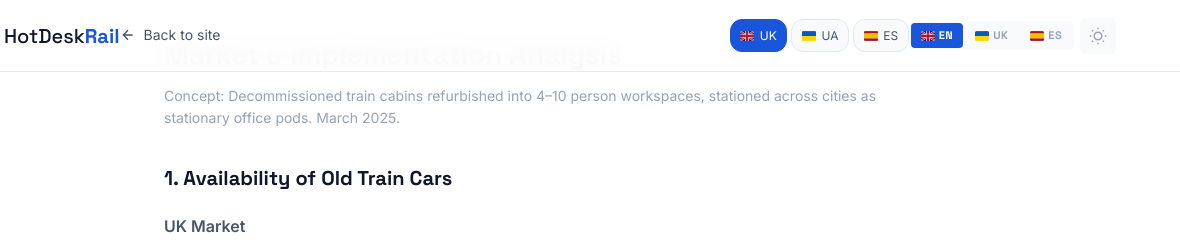
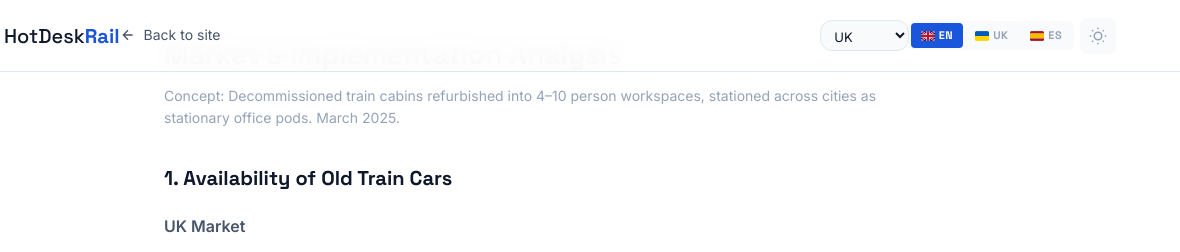
Before and after one commit to BuenGenio/hotdesk.rail, a plain HTML site: page market-analysis.html in a window 1280 px wide. Shown: the top 252 px of the page, 100-1280 px from the left. Drawn offline with Linux system fonts and the light colour scheme.

Commit message:
Fix market analysis translations: I18N first, then MA_DATA
- Prioritize I18N for translated labels (section titles, headers)
- Use MA_DATA for country content when key not in I18N
- Allow empty string translations (val != null instead of val &&)

```diff
--- a/market-analysis.html
+++ b/market-analysis.html
@@ -29,11 +29,7 @@
     .ma-summary { background: var(--clr-surface); border-radius: var(--radius); padding: 1.25rem; margin-top: 2rem; }
     .ma-summary table { margin: 0; }
     .ma-note { font-size: 0.8125rem; color: var(--clr-text-muted); margin-top: 2rem; font-style: italic; }
-    .ma-country-switcher { display: flex; gap: 0.25rem; }
-    .ma-country-switcher .country-btn { display: inline-flex; align-items: center; gap: 0.35rem; padding: 0.35rem 0.6rem; font-size: 0.75rem; background: var(--clr-surface); border: 1px solid var(--clr-border); border-radius: var(--radius); color: var(--clr-text-secondary); cursor: pointer; transition: all 0.2s; }
-    .ma-country-switcher .country-btn:hover { color: var(--clr-text); border-color: var(--clr-text-muted); }
-    .ma-country-switcher .country-btn.active { background: var(--clr-primary); color: #fff; border-color: var(--clr-primary); }
-    .ma-country-switcher .country-btn .flag { width: 14px; height: 10px; border-radius: 1px; }
+    .ma-country-select { padding: 0.35rem 0.6rem; font-size: 0.8125rem; background: var(--clr-surface); border: 1px solid var(--clr-border); border-radius: var(--radius); color: var(--clr-text); cursor: pointer; }
   </style>
 </head>
 <body>
@@ -53,11 +49,11 @@
       </a>
       <a href="index.html" class="ma-back" id="maBack"><svg width="16" height="16" viewBox="0 0 24 24" fill="none" stroke="currentColor" stroke-width="2"><path d="M19 12H5M12 19l-7-7 7-7"/></svg> <span id="maBackText">Back to site</span></a>
       <div style="flex:1"></div>
-      <div class="country-switcher ma-country-switcher" id="countrySwitcher" title="Data source">
-        <button class="country-btn" data-country="uk"><svg class="flag" viewBox="0 0 20 14"><rect width="20" height="14" fill="#012169"/><path d="M0 0l20 14M20 0L0 14" stroke="#fff" stroke-width="2.8"/><path d="M0 0l20 14M20 0L0 14" stroke="#C8102E" stroke-width="1.6"/><path d="M10 0v14M0 7h20" stroke="#fff" stroke-width="4.6"/><path d="M10 0v14M0 7h20" stroke="#C8102E" stroke-width="2.8"/></svg>UK</button>
-        <button class="country-btn" data-country="ua"><svg class="flag" viewBox="0 0 20 14"><rect width="20" height="7" fill="#005BBB"/><rect y="7" width="20" height="7" fill="#FFD500"/></svg>UA</button>
-        <button class="country-btn" data-country="es"><svg class="flag" viewBox="0 0 20 14"><rect width="20" height="3.5" fill="#AA151B"/><rect y="3.5" width="20" height="7" fill="#F1BF00"/><rect y="10.5" width="20" height="3.5" fill="#AA151B"/></svg>ES</button>
-      </div>
+      <select class="ma-country-select" id="countrySelect" title="Data source" aria-label="Data source">
+        <option value="uk">UK</option>
+        <option value="ua">Ukraine</option>
+        <option value="es">Spain</option>
+      </select>
       <div class="lang-switcher" id="langSwitcher">
         <button class="lang-btn" data-lang="en"><svg class="flag" viewBox="0 0 20 14"><rect width="20" height="14" fill="#012169"/><path d="M0 0l20 14M20 0L0 14" stroke="#fff" stroke-width="2.8"/><path d="M0 0l20 14M20 0L0 14" stroke="#C8102E" stroke-width="1.6"/><path d="M10 0v14M0 7h20" stroke="#fff" stroke-width="4.6"/><path d="M10 0v14M0 7h20" stroke="#C8102E" stroke-width="2.8"/></svg>EN</button>
         <button class="lang-btn" data-lang="uk"><svg class="flag" viewBox="0 0 20 14"><rect width="20" height="7" fill="#005BBB"/><rect y="7" width="20" height="7" fill="#FFD500"/></svg>UK</button>
@@ -198,11 +194,11 @@
       let currentCountry = (urlCountry && ['uk','ua','es'].includes(urlCountry)) ? urlCountry : (localStorage.getItem('hdr_ma_country') || 'uk');
 
       const t = (key) => {
+        if (typeof I18N !== 'undefined' && I18N[currentLang] && key in I18N[currentLang])
+          return I18N[currentLang][key];
         if (typeof MA_DATA !== 'undefined' && MA_DATA[currentCountry] && key in MA_DATA[currentCountry])
           return MA_DATA[currentCountry][key];
-        if (typeof I18N !== 'undefined' && I18N[currentLang] && key in I18N[currentLang])
-          return I18N[currentLang][key];
-        return I18N?.en?.[key] || key;
+        return I18N?.en?.[key] || MA_DATA?.[currentCountry]?.[key] || key;
       };
 
       const setURL = () => {
@@ -219,7 +215,8 @@
         localStorage.setItem('hdr_ma_country', currentCountry);
         setURL();
         document.querySelectorAll('.lang-btn').forEach(b => b.classList.toggle('active', b.dataset.lang === currentLang));
-        document.querySelectorAll('.country-btn').forEach(b => b.classList.toggle('active', b.dataset.country === currentCountry));
+        const countrySelect = document.getElementById('countrySelect');
+        if (countrySelect) countrySelect.value = currentCountry;
         const back = document.getElementById('maBack');
         if (back) back.href = currentLang === 'en' ? 'index.html' : 'index.html?lang=' + currentLang;
         const logo = document.getElementById('maLogo');
@@ -232,7 +229,7 @@
         document.querySelectorAll('[data-i18n]').forEach(el => {
           const key = el.dataset.i18n;
           const val = t(key);
-          if (val && val !== key) el.textContent = val;
+          if (val != null && val !== key) el.textContent = val;
         });
       };
 
@@ -243,9 +240,8 @@
         if (btn && btn.dataset.lang) { currentLang = btn.dataset.lang; activate(); }
       });
 
-      document.getElementById('countrySwitcher').addEventListener('click', (e) => {
-        const btn = e.target.closest('.country-btn');
-        if (btn && btn.dataset.country) { currentCountry = btn.dataset.country; activate(); }
+      document.getElementById('countrySelect').addEventListener('change', (e) => {
+        if (e.target.value) { currentCountry = e.target.value; activate(); }
       });
 
       const THEMES = ['light', 'dark', 'auto'];
```
